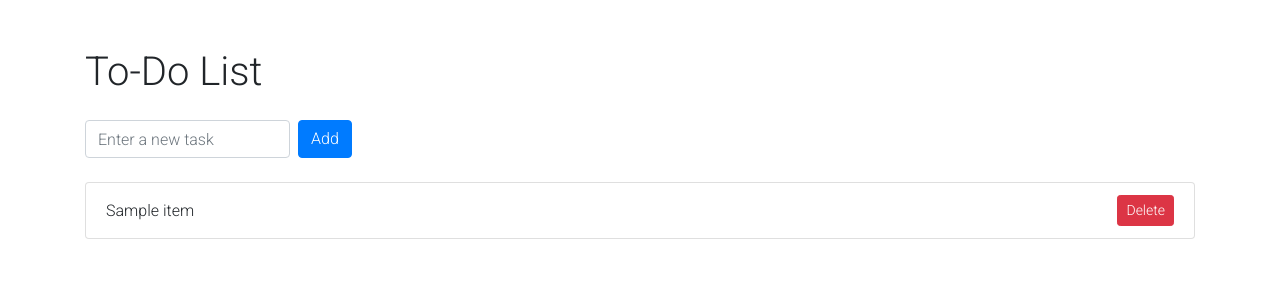
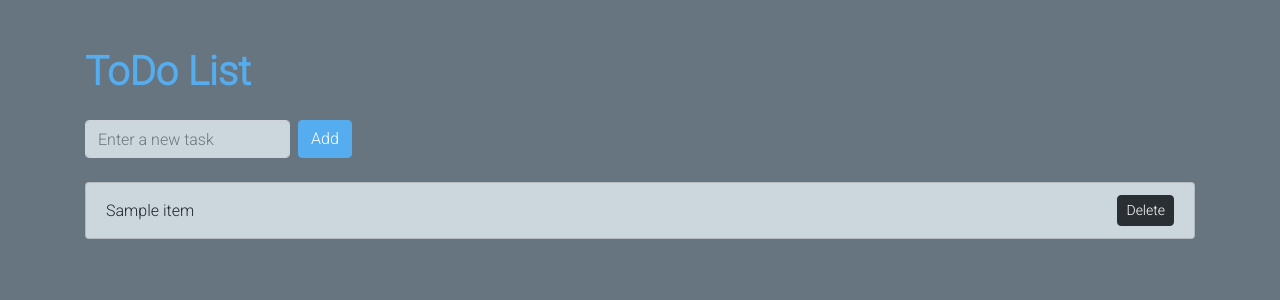
Before and after one commit to poneciak57/hackathon-prep, a Django app: template todo/templates/todo/index.html in a window 1280 px wide. Shown: the top 300 px of the page. Run offline with Django 3.2, Linux system fonts and the light colour scheme; the template is opened without the code that fills it: most values are stand-ins (such as "Sample title", 1, 10 or a date in 2020); some libraries are stand-ins or nearby versions.

Commit message:
better look

```diff
--- a/todo/templates/todo/index.html
+++ b/todo/templates/todo/index.html
@@ -7,16 +7,37 @@
     <style>
         body {
             font-family: 'Roboto', sans-serif;
+            background-color: #66757F; /* Ciemniejsze szare tło */
         }
         .form-control:focus, .btn:focus {
-            box-shadow: 0 0 3px rgba(0, 123, 255, 0.3);
-            border-color: rgba(0, 123, 255, 0.3);
+            box-shadow: 0 0 3px rgba(85, 172, 238, 0.3); /* Zmieniono na #55ACEE */
+            border-color: rgba(85, 172, 238, 0.3); /* Zmieniono na #55ACEE */
+            background-color: #CCD6DD;
         }
         .form-control, .btn {
             transition: transform 0.2s;
+            border-radius: 0.25rem; /* Delikatnie zaokrąglone rogi */
         }
         .form-control:hover, .btn:hover {
             transform: scale(1.05);
+        }
+        h1 {
+            color: #55ACEE; /* Zmieniono na #55ACEE */
+            font-weight: bold; /* Pogrubiony tytuł */
+        }
+        .btn-primary {
+            background-color: #55ACEE;
+            border-color: #55ACEE;
+        }
+        .btn-danger {
+            background-color: #292F33;
+            border-color: #292F33;
+        }
+        .list-group-item {
+            background-color: #CCD6DD; /* Zmieniono na #CCD6DD */
+        }
+        .form-control {
+            background-color: #CCD6DD; /* Kolor pola tekstowego */
         }
     </style>
     <script src="https://code.jquery.com/jquery-3.5.1.slim.min.js"></script>
@@ -25,7 +46,7 @@
 </head>
 <body>
     <div class="container">
-        <h1 class="mt-5">To-Do List</h1>
+        <h1 class="mt-5">ToDo List</h1>
         <form method="post" action="{% url 'add_todo' %}" class="form-inline my-4">
             {% csrf_token %}
             <input type="text" name="title" class="form-control mr-2" placeholder="Enter a new task">
```
